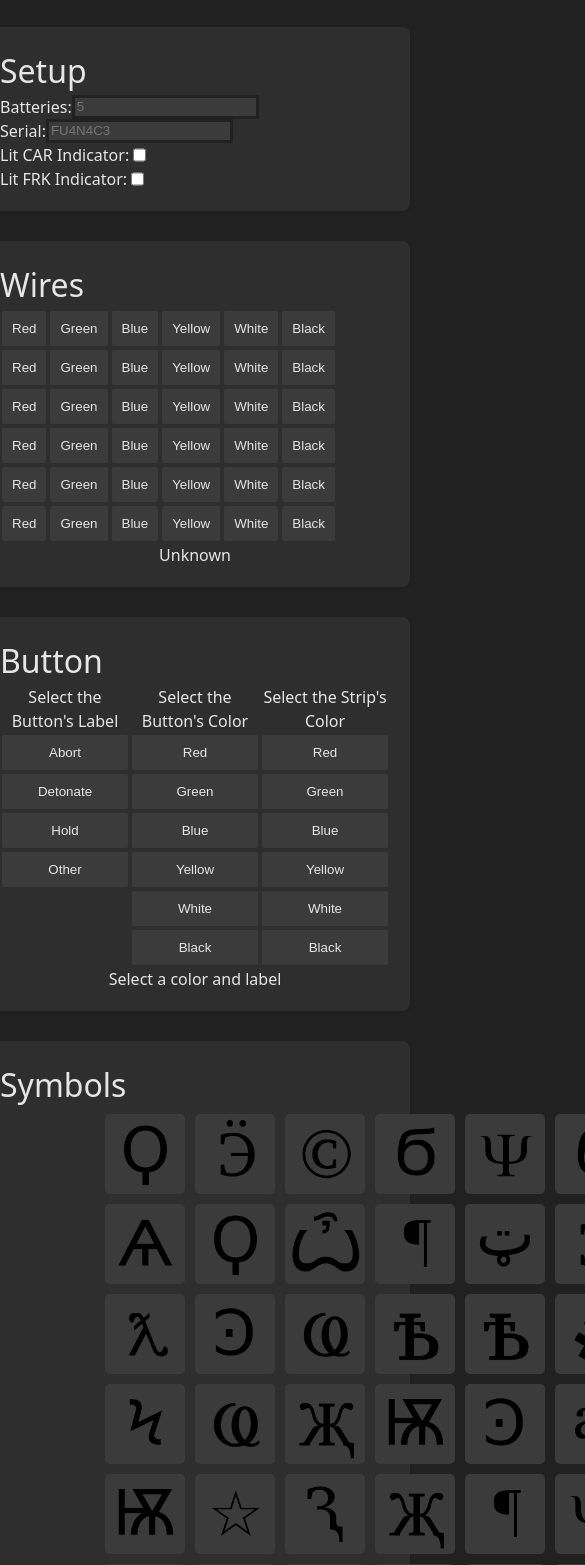
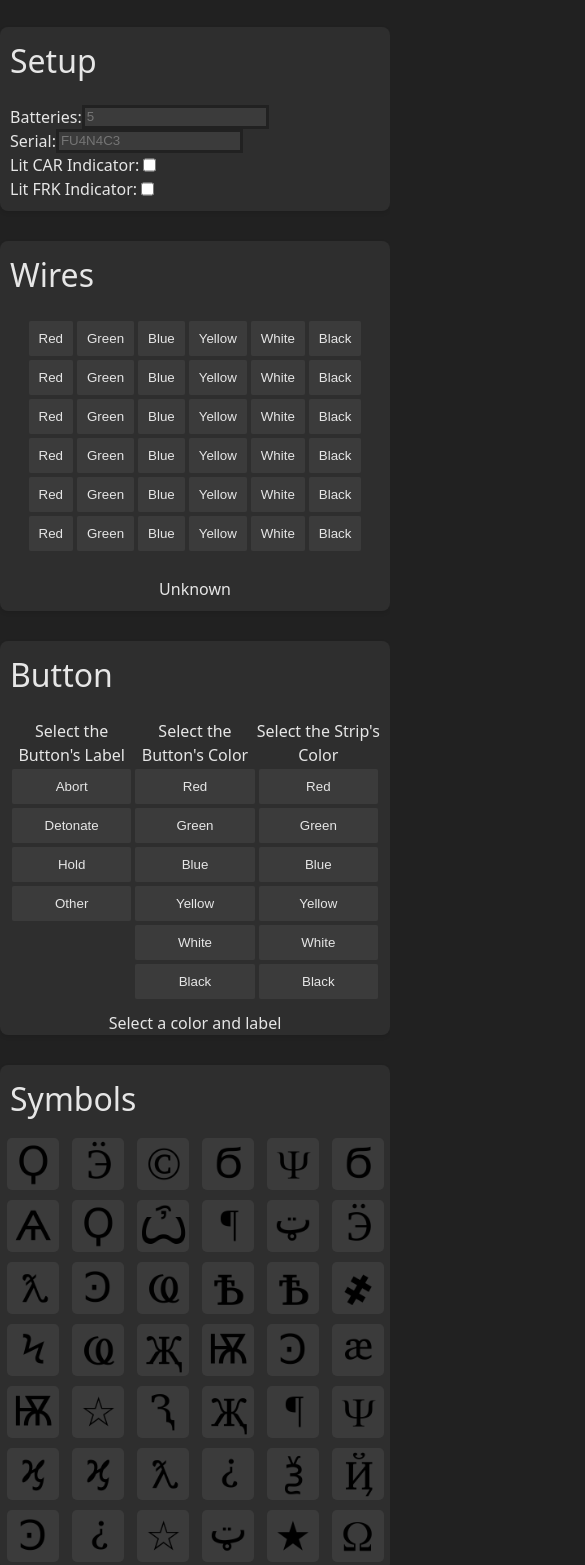
Before and after one commit to prushton2/ktane-automanual, a React (Vite) app: page / in a window 390 px wide. Shown: the top 1565 px of the page, 585 px wide, since content can reach past the window. Built offline with nearby package versions, Linux system fonts and the light colour scheme.

Commit message:
Mobile ui

```diff
--- a/src/App.css
+++ b/src/App.css
@@ -24,7 +24,6 @@
   flex-wrap: wrap;
   flex-basis: 0%;
 
-  padding: 20px;
   margin: 10px;
   background-color: var(--bg);
   color: var(--text);
@@ -44,6 +43,7 @@
   display: flex;
   flex-grow: 1;
   flex-basis: 0%;
+  margin: 10px;
 
   color: var(--text);
   font-size: xx-large;
--- a/src/components.tsx/Button.css
+++ b/src/components.tsx/Button.css
@@ -1,6 +1,7 @@
 .ButtonComponent {
     display: flex;
     flex-direction: row;
+    margin: 10px;
 }
 
 .ButtonColorPicker {
--- a/src/components.tsx/Setup.css
+++ b/src/components.tsx/Setup.css
@@ -2,6 +2,7 @@
     display: flex;
     justify-content: left;
     flex-direction: column;
+    margin: 10px;
 }
 .SetupElement {
     display: flex;
--- a/src/components.tsx/Symbols.css
+++ b/src/components.tsx/Symbols.css
@@ -3,6 +3,11 @@
     flex-direction: row;
     padding-left: 100px;
     padding-right: 100px;
+
+    @media (max-width: 600px) {
+        padding-left: 0px;
+        padding-right: 0px;
+    }
 }
 
 .SymbolColumn {
@@ -10,14 +15,24 @@
     flex-direction: column;
     flex-grow: 1;
     align-items: center;
+    padding-bottom: 5px;
 }
 
 .SymbolImage {
+
     background-color: var(--bg-light);
     border-radius: 5px;
     margin: 5px;
+
     width: 80px;
-    height: 80px;
+
+    @media (max-width: 600px) {
+        display: flex;
+        flex-grow: 1;
+        flex-basis: 0%;
+
+        width: 80%;
+    }
 }
 
 .SymbolClicked {
--- a/src/components.tsx/Wires.css
+++ b/src/components.tsx/Wires.css
@@ -1,6 +1,6 @@
-/* .WireComponent {
-
-} */
+.WireComponent {
+    margin: 10px;
+}
 
 .WireButtons {
     display: flex;
@@ -10,6 +10,7 @@
 .WireButtonRow {
     display: flex;
     flex-direction: row;
+    justify-content: center;
 }
 
 .WireButton {
--- a/src/components.tsx/Wires.tsx
+++ b/src/components.tsx/Wires.tsx
@@ -105,6 +105,7 @@ function Wires({serialNumber}: {serialNumber: string}): JSX.Element {
             <div className="WireButtons">
                 {renderWires()}
             </div>
+            <br />
             <label>{solve()}</label>
         </div>
     );
```
